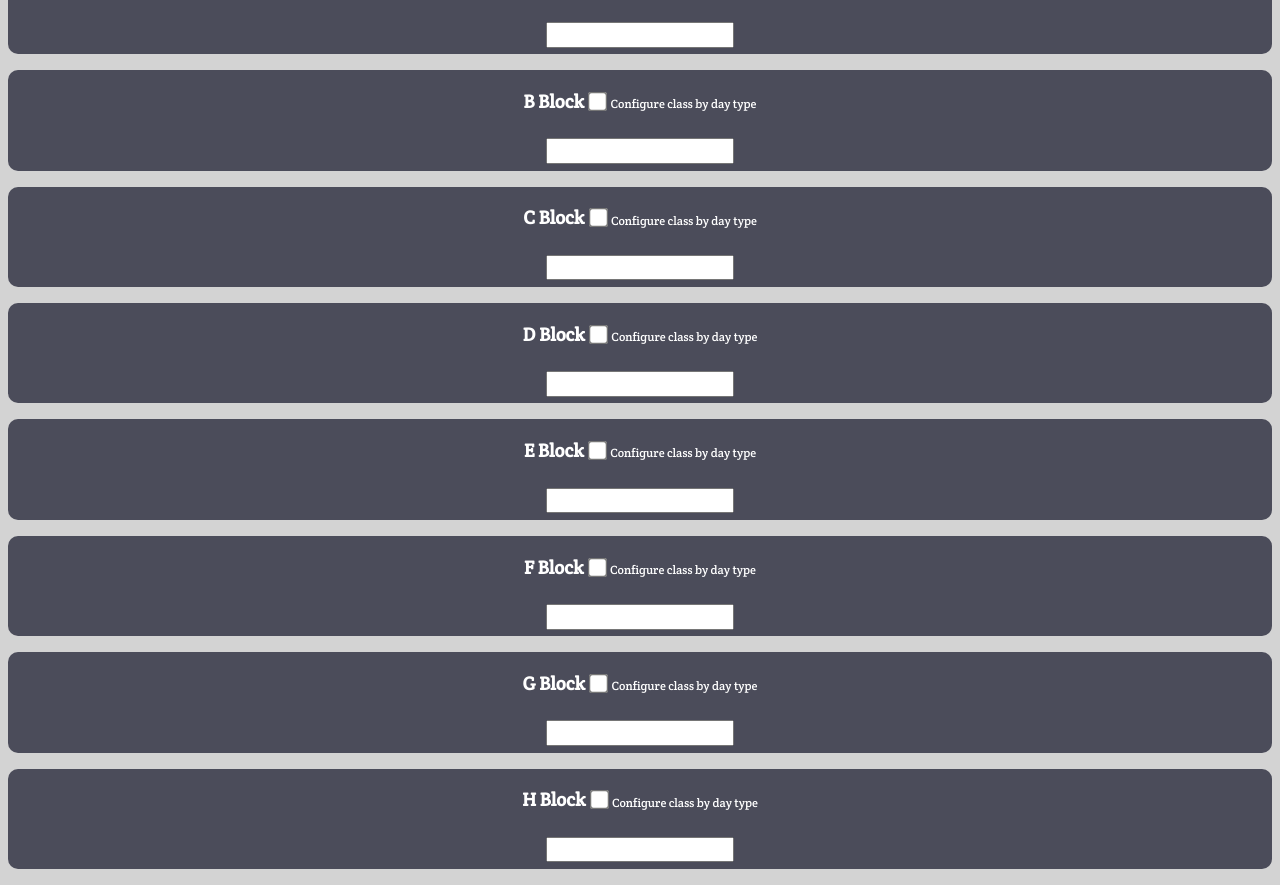
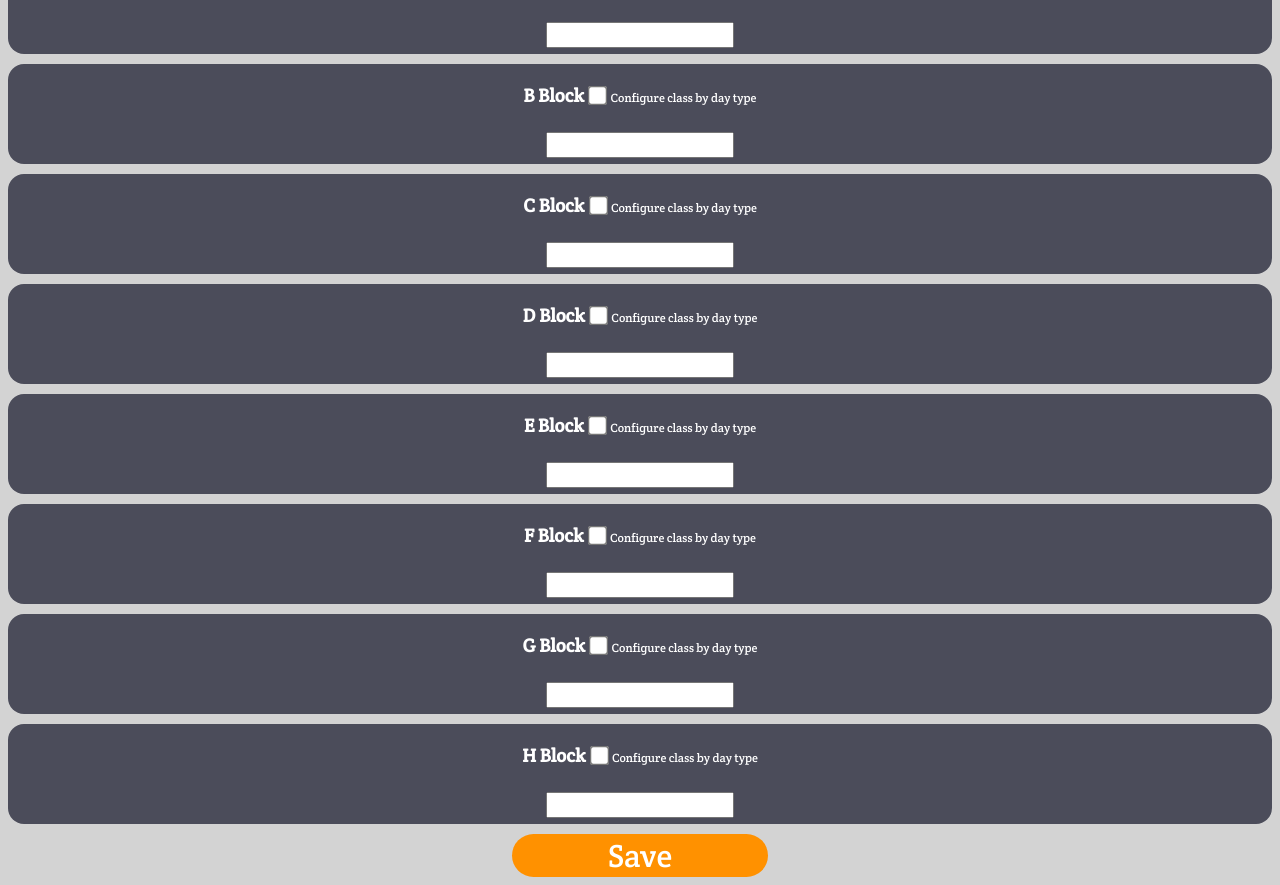
Before and after one commit to richardsonian/RLwatch-config, a plain HTML site: page config.html in a window 1280 px wide. Shown: the part 115-1000 px from the top of the page. Drawn offline with Linux system fonts and the light colour scheme.

Commit message:
Add Submit Button

```diff
--- a/config.css
+++ b/config.css
@@ -13,9 +13,9 @@ h3 {
 
 .classGroup {
   background-color: #4b4c5a;
-  border-radius: 10px;
+  border-radius: 1em;
   color:white;
-  margin-bottom:1em;
+  margin-bottom:0.6em;
 }
 .classBody{
 
@@ -27,7 +27,7 @@ label {
   font-size: 0.75em;
 }
 /*input styling*/
-input[type="text"] {
+input[type=text] {
   display: inline-block;
   padding:0.25em;
   margin:0.5em;
@@ -38,7 +38,19 @@ input[type=checkbox] {
   display:inline-block;
   transform: scale(1.5);
 }
-
+/*button*/
+input[type=button] {
+    background-color: #FF9100;
+    border:none;
+    color: white;
+    text-align: center;
+    text-decoration: none;
+    display: inline-block;
+    font-family: 'Crete Round';
+    font-size: 2em;
+    width:8em;
+    border-radius:1em;
+}
 
 /*Show/hide dayConfig*/
 .dayConfigGroup {
--- a/config.html
+++ b/config.html
@@ -549,6 +549,8 @@
       </div>
     </div>
 
+    <input id='submit_button' type='button' value='Save'>
+
     <script type="text/javascript" src="./config.js"></script>
   </body>
 </html>
```
